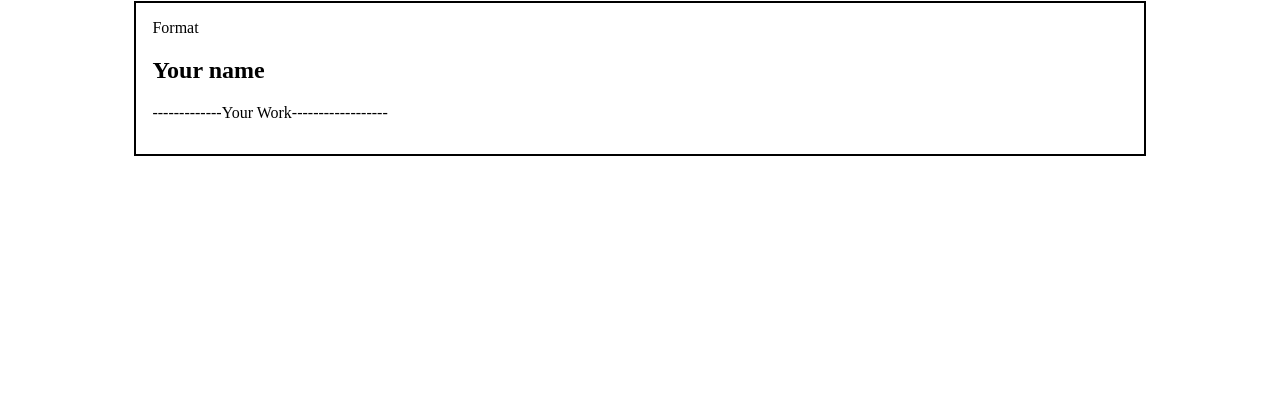
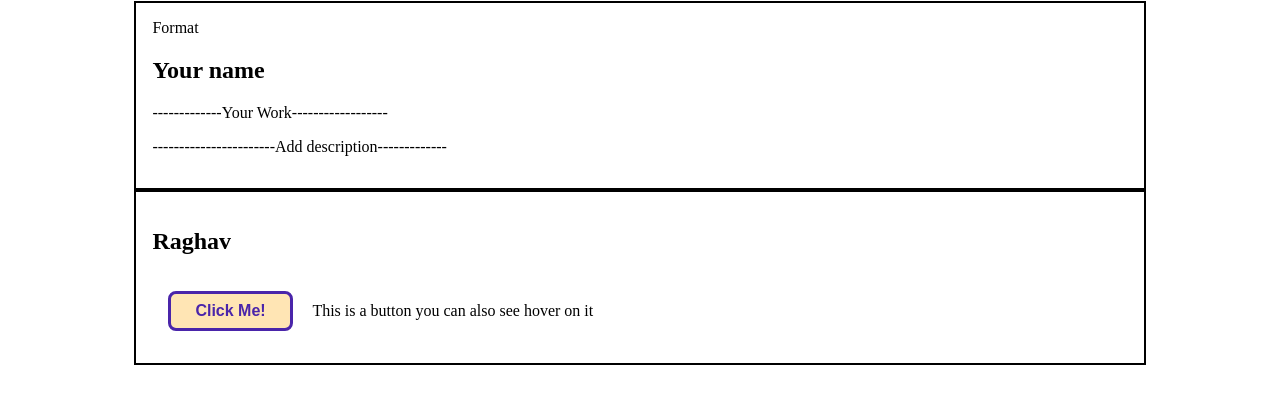
Before and after one commit to sanjeevkumarray/ContriHere, a plain HTML site: page index.html in a window 1280 px wide. Shown: the part 79-482 px from the top of the page. Drawn offline with Linux system fonts and the light colour scheme.

Commit message:
1st commit by Raghav
Edit Button

```diff
--- a/index.html
+++ b/index.html
@@ -14,6 +14,24 @@
         box-sizing: border-box;
         padding:1rem;
     }
+    /*     code by raghav    */
+    .raghav button{
+        padding:0.5rem 1.5rem;
+        border-radius:0.5rem;
+        background: #FFE5B4;
+        color:#4a25aa;
+        font-size:1rem;
+        border:3px solid #4a25aa;
+        font-weight:bold;
+        cursor:pointer;
+        margin:1rem;
+    }
+    .raghav button:hover{
+        scale:1.1;
+        color:black;
+        background: #fca311;
+        border:   3px solid black;
+    }
 </style>
 <body>
     <h1>Add anything that you know how to make</h1>
@@ -21,6 +39,11 @@
         <span>Format</span>
         <h2>Your name </h2>
         <p>-------------Your Work------------------</p>
+        <p>-----------------------Add description-------------</p>
+    </div>
+    <div class="main-box raghav" >
+        <h2>Raghav </h2>
+        <button>Click Me!</button> <span>This is a button you can also see hover on it </span>
     </div>
 </body>
 </html>
```
